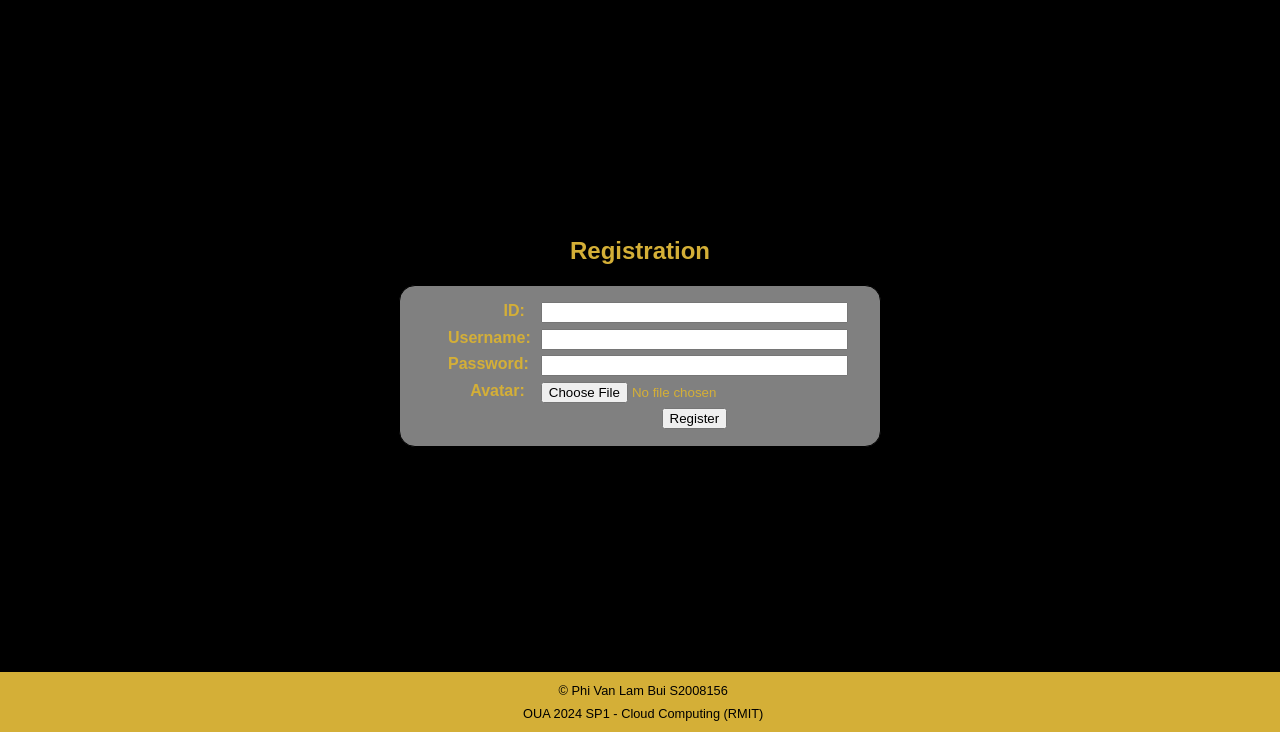
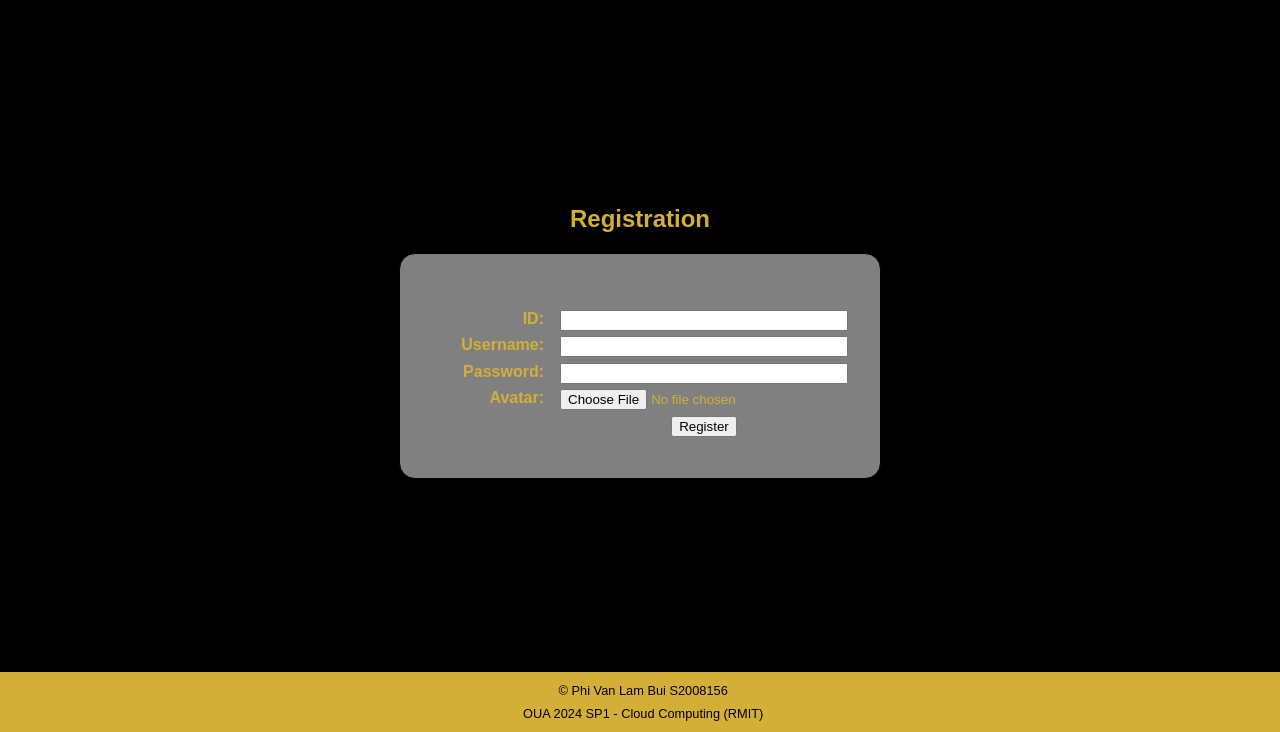
Before and after one commit to Fi-Boo/s2008156_A1, a Flask app: page /registration in a window 1280 px wide. Shown: the part 68-800 px from the top of the page. Run offline with Flask 3, Linux system fonts and the light colour scheme.

Commit message:
minor tweaks to error msg display location for index and rego pages. Can start on styling for other pages now.

```diff
--- a/main.py
+++ b/main.py
@@ -185,11 +185,11 @@ def registration():
 
         if (len(checkId(regoId)) > 0):
 
-            return render_template("registration.html", error_id = "The ID already exists")
+            return render_template("registration.html", error_message = "The ID already exists")
 
         elif (len(checkUname(regoUname)) > 0):
 
-            return render_template("registration.html", error_username = "The username already exists")
+            return render_template("registration.html", error_message = "The username already exists")
 
         else:
 
--- a/static/style.css
+++ b/static/style.css
@@ -52,26 +52,27 @@ footer p {
 #loginBox, #regoBox {
     border-radius: 1rem;
     width: 30rem;
-    height: 10rem;
+    height: 14rem;
     margin: auto;
     background-color: grey;
     border: 1px solid black;
 }
 
-.loginForm, .regoForm {
+input {
+    text-align: center;
+}
+
+.loginForm, .regoForm, .loginRego {
     display: grid;
-    grid-template-columns:20% 80%;
+    grid-template-columns:25% 75%;
     grid-column-gap: 1rem;
     grid-row-gap: 0.35rem;
-    margin: 1rem 3rem 0;
+    margin: 2rem 3rem 0;
 
 }
 
 .loginRego {
-    display: grid;
-    grid-template-columns:20% 80%;
-    grid-column-gap: 1rem;
-    margin: 0.55rem 3rem;
+    margin: -0.1rem 3rem;
 }
 
 label {
--- a/templates/registration.html
+++ b/templates/registration.html
@@ -17,20 +17,20 @@
 
                 <div id="regoBox">
                     <form class="regoForm" method="POST">
-                        <label for="regId">ID: </label>
-                        <input type="text" id="regId" name="regId" required> {{ error_id }}
-                        <label for="regUsername">Username: </label>
-                        <input type="text" id="regUsername" name="regUsername" required>{{ error_username }}
-                        <label for="regPword">Password: </label>
-                        <input type="text" id="regPword" name="regPword" required>{{ error_password }}
+                        <br>
+                        <p> {{ error_message }} </p>
+                        <label for="regId">ID:</label>
+                        <input type="text" id="regId" name="regId" required>
+                        <label for="regUsername">Username:</label>
+                        <input type="text" id="regUsername" name="regUsername" required>
+                        <label for="regPword">Password:</label>
+                        <input type="password" id="regPword" name="regPword" required>
                         <label for ="filename"> Avatar:</label>
                         <input type="file" accept="image/*" id="myFile" name="filename" required>
                         <br>
                         <div>
                             <input type="submit" value="Register">
                         </div>
-                        <br>
-                        <h3> {{ error_message }} </h3>
                     </form>
                 </div>
             </div>
```
Also changed, not shown: templates/index.html (+4 -4 lines).
